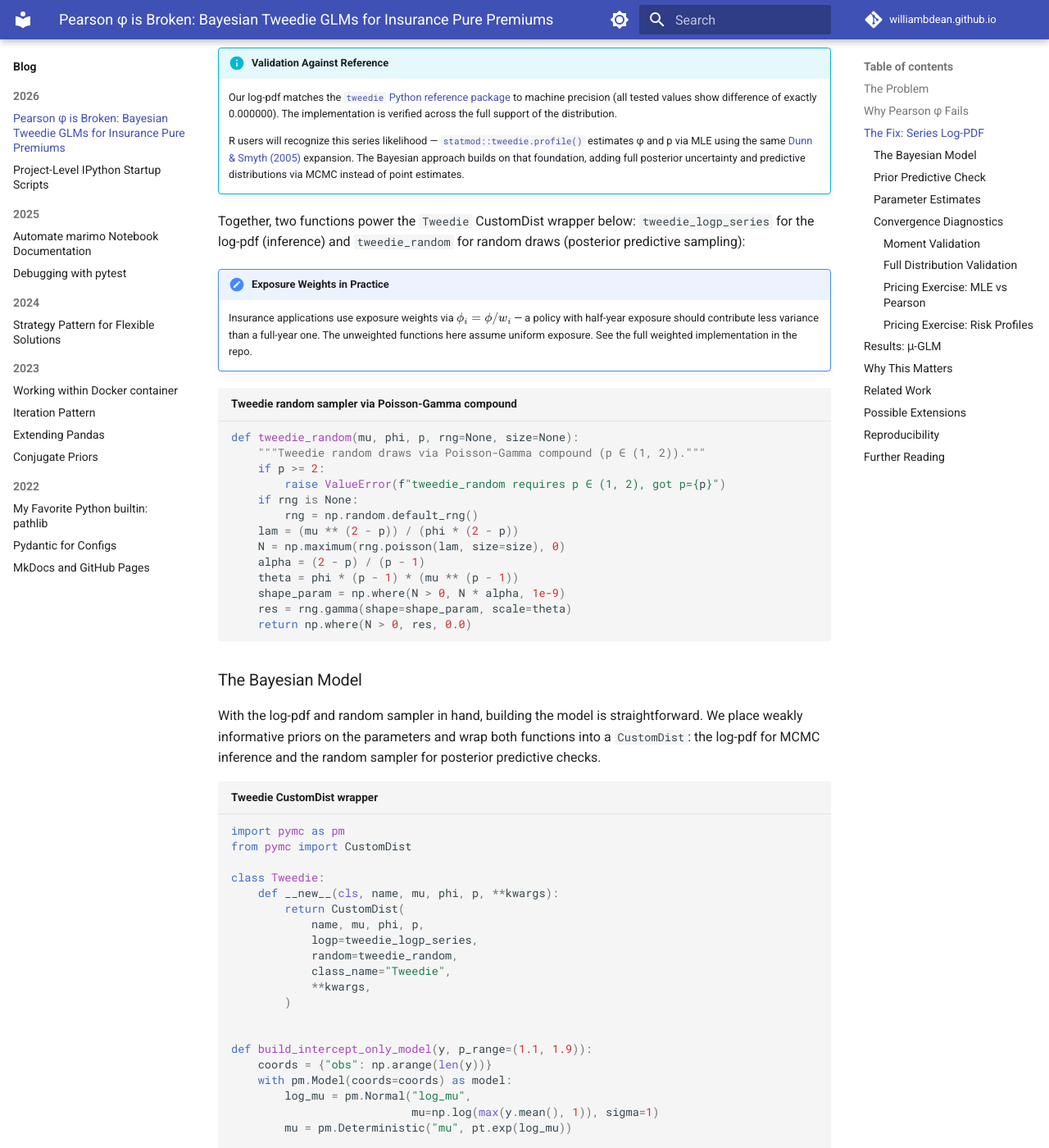
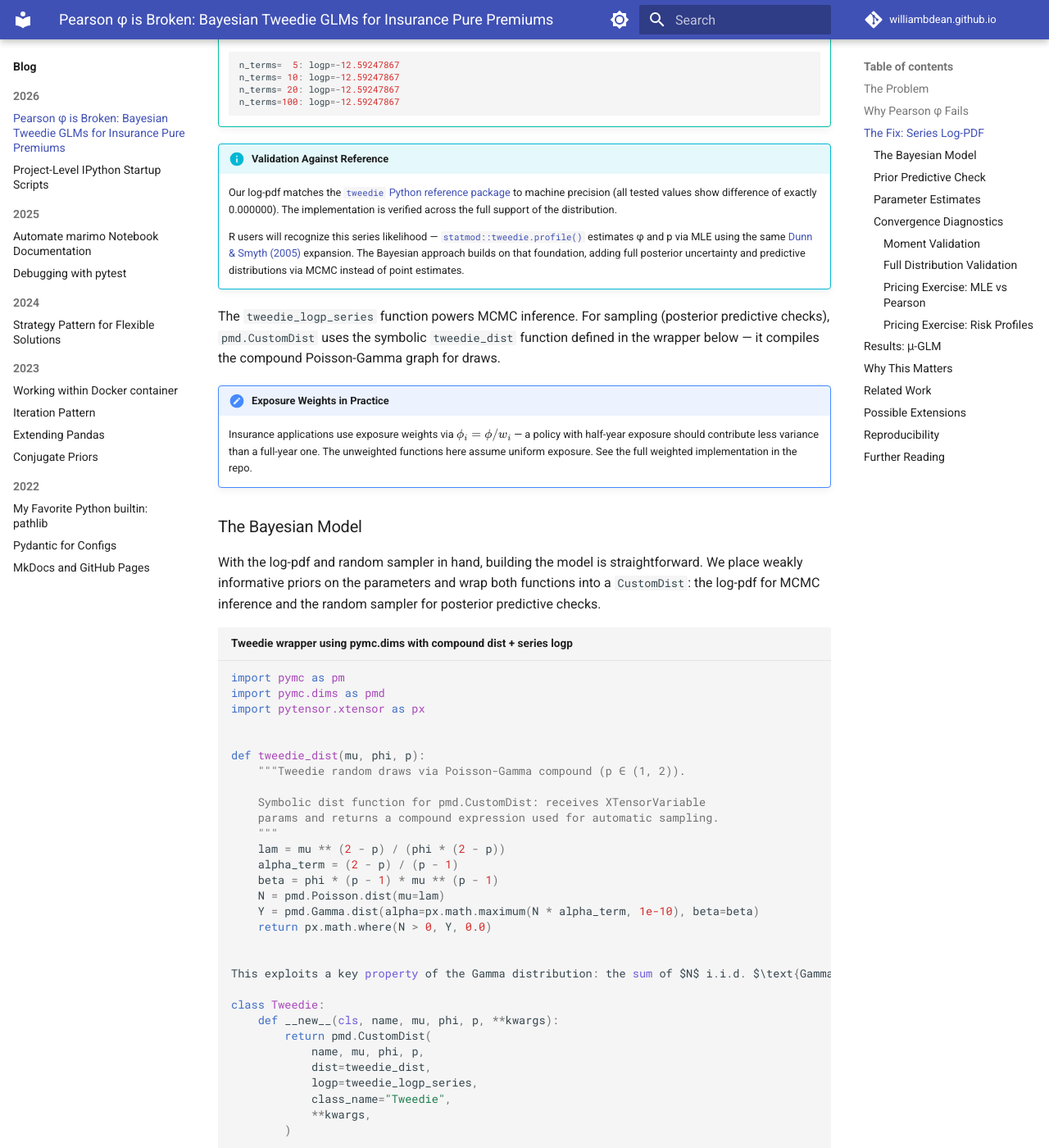
Before and after one commit to williambdean/williambdean.github.io, an MkDocs documentation site: the page built from docs/blog/posts/2026/pearson-phi-broken-tweedie.md, in a window 1280 px wide and 1400 px high, scrolled down 3219 px. Shown: the whole window at 82% size. Built offline with MkDocs 1.6.1 and Material for MkDocs 9.7.7, drawn with Linux system fonts in a browser that asks for light colours; comment, search, counter and statistics services are not loaded; some of the changed text lies outside the part shown.

Commit message:
update with pymc.dims

````diff
--- a/docs/blog/posts/2026/pearson-phi-broken-tweedie.md
+++ b/docs/blog/posts/2026/pearson-phi-broken-tweedie.md
@@ -50,49 +50,53 @@
 
 where $W_j$ involves gamma functions and power terms. This looks intimidating, but in log-space with a modest number of terms (20 is plenty), it evaluates cleanly:
 
-```python title="Tweedie log-pdf via series expansion (PyTensor)"
+```python title="Tweedie log-pdf via series expansion (pytensor.xtensor)"
 import pytensor
 import pytensor.tensor as pt
+import pytensor.xtensor as px
+from pytensor.xtensor import as_xtensor
 
 
 def tweedie_logp_series(value, mu, phi, p, n_terms=20):
     """Tweedie log-pdf via series expansion (Dunn & Smyth 2005).
 
-    Uses plain PyTensor ops for PyMC 6.0 compatibility: xtensor's
-    named axes require dims metadata that PyMC 6.0 strips during
-    broadcasting. Plain tensor ops handle scalar-vector broadcasting
-    without dims information.
+    Uses pytensor.xtensor operations throughout. Dim-name broadcasting
+    replaces manual reshapes — ``j`` with dims ``("term",)`` and
+    ``value`` with dims ``("obs",)`` broadcast to ``("term", "obs")``.
     """
-    j = pt.arange(1, n_terms + 1, dtype=pytensor.config.floatX).reshape((-1, 1))
+    j = as_xtensor(
+        pt.arange(1, n_terms + 1, dtype=pytensor.config.floatX),
+        dims=("term",),
+    )
     alpha = (2 - p) / (p - 1)
 
-    log_v = pt.log(pt.switch(pt.gt(value, 1e-9), value, 1.0))
+    log_v = px.math.log(px.math.where(value > 1e-9, value, 1.0))
     ll_core = (
-        (value * pt.pow(mu, 1 - p) / (1 - p) - pt.pow(mu, 2 - p) / (2 - p))
-        / phi
+        (value * mu ** (1 - p) / (1 - p) - mu ** (2 - p) / (2 - p)) / phi
     )
 
     log_Wj = (
         j * alpha * log_v
-        - j * (1 + alpha) * pt.log(phi)
-        - j * pt.log(pt.abs(2 - p))
-        - j * alpha * pt.log(p - 1)
-        - pt.gammaln(j + 1)
-        - pt.gammaln(pt.maximum(j * alpha, 1e-10))
+        - j * (1 + alpha) * px.math.log(phi)
+        - j * px.math.log(abs(2 - p))
+        - j * alpha * px.math.log(p - 1)
+        - px.math.gammaln(j + 1)
+        - px.math.gammaln(px.math.maximum(j * alpha, 1e-10))
     )
-    log_a = pt.log(pt.sum(pt.exp(log_Wj), axis=0)) - log_v
+    log_a = px.math.log((px.math.exp(log_Wj)).sum(dim="term")) - log_v
     logp_pos = ll_core + log_a
-    logp_zero = -pt.pow(mu, 2 - p) / (phi * (2 - p))
-    return pt.switch(pt.le(value, 1e-9), logp_zero, logp_pos)
+    logp_zero = -(mu ** (2 - p)) / (phi * (2 - p))
+    return px.math.where(value <= 1e-9, logp_zero, logp_pos)
 ```
 
 The key implementation choices:
 
 - **Everything in log-space** — avoids underflow from the tiny density values
-- **`logsumexp` for series summation** — numerically stable aggregation
+- **`sum(dim="term")` for series summation** — named dimension reduction instead of `axis=0`
 - **`maximum` for gamma function inputs** — prevents domain errors at alpha near zero
+- **Dim-name broadcasting** — ``j`` with dims ``("term",)`` and ``value`` with dims ``("obs",)`` broadcast naturally to ``("term", "obs")``, replacing the manual ``reshape((-1, 1))`` needed in the tensor version
 
-This `tweedie_logp_series` function becomes the `logp` for the `Tweedie` CustomDist wrapper below — it is what MCMC uses to evaluate the likelihood of observed data at each step.
+This `tweedie_logp_series` function becomes the `logp` for the `Tweedie` wrapper below — it is what MCMC uses to evaluate the likelihood of observed data at each step.
 
 !!! tip "Series Convergence"
     The series converges rapidly for the parameter range we encounter ($p \in (1.1, 1.9)$, typical claim sizes). Even 5 terms match 100 terms to machine precision across this range. The default of 20 terms gives a generous safety margin. For extreme cases near $p=1.01$ or $p=1.99$, convergence slows and more terms may be needed — in practice these edge cases are rare in insurance data.
@@ -109,41 +113,43 @@
 
     R users will recognize this series likelihood — [`statmod::tweedie.profile()`](https://www.rdocumentation.org/packages/tweedie/versions/2.3.5/topics/tweedie.profile) estimates φ and p via MLE using the same [Dunn & Smyth (2005)](https://doi.org/10.1007/s11222-005-4070-y) expansion. The Bayesian approach builds on that foundation, adding full posterior uncertainty and predictive distributions via MCMC instead of point estimates.
 
-Together, two functions power the `Tweedie` CustomDist wrapper below: `tweedie_logp_series` for the log-pdf (inference) and `tweedie_random` for random draws (posterior predictive sampling):
+The `tweedie_logp_series` function powers MCMC inference. For sampling (posterior predictive checks), `pmd.CustomDist` uses the symbolic `tweedie_dist` function defined in the wrapper below — it compiles the compound Poisson-Gamma graph for draws.
 
 !!! note "Exposure Weights in Practice"
     Insurance applications use exposure weights via $\phi_i = \phi / w_i$ — a policy with half-year exposure should contribute less variance than a full-year one. The unweighted functions here assume uniform exposure. See the full weighted implementation in the repo.
-
-```python title="Tweedie random sampler via Poisson-Gamma compound"
-def tweedie_random(mu, phi, p, rng=None, size=None):
-    """Tweedie random draws via Poisson-Gamma compound (p ∈ (1, 2))."""
-    if p >= 2:
-        raise ValueError(f"tweedie_random requires p ∈ (1, 2), got p={p}")
-    if rng is None:
-        rng = np.random.default_rng()
-    lam = (mu ** (2 - p)) / (phi * (2 - p))
-    N = np.maximum(rng.poisson(lam, size=size), 0)
-    alpha = (2 - p) / (p - 1)
-    theta = phi * (p - 1) * (mu ** (p - 1))
-    shape_param = np.where(N > 0, N * alpha, 1e-9)
-    res = rng.gamma(shape=shape_param, scale=theta)
-    return np.where(N > 0, res, 0.0)
-```
 
 ### The Bayesian Model
 
 With the log-pdf and random sampler in hand, building the model is straightforward. We place weakly informative priors on the parameters and wrap both functions into a `CustomDist`: the log-pdf for MCMC inference and the random sampler for posterior predictive checks.
 
-```python title="Tweedie CustomDist wrapper"
+```python title="Tweedie wrapper using pymc.dims with compound dist + series logp"
 import pymc as pm
-from pymc import CustomDist
+import pymc.dims as pmd
+import pytensor.xtensor as px
+
+
+def tweedie_dist(mu, phi, p):
+    """Tweedie random draws via Poisson-Gamma compound (p ∈ (1, 2)).
+
+    Symbolic dist function for pmd.CustomDist: receives XTensorVariable
+    params and returns a compound expression used for automatic sampling.
+    """
+    lam = mu ** (2 - p) / (phi * (2 - p))
+    alpha_term = (2 - p) / (p - 1)
+    beta = phi * (p - 1) * mu ** (p - 1)
+    N = pmd.Poisson.dist(mu=lam)
+    Y = pmd.Gamma.dist(alpha=px.math.maximum(N * alpha_term, 1e-10), beta=beta)
+    return px.math.where(N > 0, Y, 0.0)
+
+
+This exploits a key property of the Gamma distribution: the sum of $N$ i.i.d. $\text{Gamma}(\alpha, \beta)$ variables is $\text{Gamma}(N \cdot \alpha, \beta)$. So instead of summing $N$ individual Gamma draws, we draw a single Gamma with shape $N \cdot \alpha_{\text{term}}$. When $N = 0$, the `where` returns 0 — the point mass at zero that characterizes the Tweedie.
 
 class Tweedie:
     def __new__(cls, name, mu, phi, p, **kwargs):
-        return CustomDist(
+        return pmd.CustomDist(
             name, mu, phi, p,
+            dist=tweedie_dist,
             logp=tweedie_logp_series,
-            random=tweedie_random,
             class_name="Tweedie",
             **kwargs,
         )
@@ -152,17 +158,17 @@
 def build_intercept_only_model(y, p_range=(1.1, 1.9)):
     coords = {"obs": np.arange(len(y))}
     with pm.Model(coords=coords) as model:
-        log_mu = pm.Normal("log_mu",
-                           mu=np.log(max(y.mean(), 1)), sigma=1)
-        mu = pm.Deterministic("mu", pt.exp(log_mu))
+        log_mu = pmd.Normal("log_mu",
+                            mu=np.log(max(y.mean(), 1)), sigma=1)
+        mu = pmd.Deterministic("mu", px.math.exp(log_mu))
 
-        log_phi = pm.Normal("log_phi", mu=5.0, sigma=2.0)
-        phi = pm.Deterministic("phi", pt.exp(log_phi))
+        log_phi = pmd.Normal("log_phi", mu=0, sigma=1)
+        phi = pmd.Deterministic("phi", px.math.exp(log_phi))
 
-        p_logit = pm.Normal("p_logit", mu=0, sigma=1.5)
-        p = pm.Deterministic("p",
+        p_logit = pmd.Normal("p_logit", mu=-0.5, sigma=0.5)
+        p = pmd.Deterministic("p",
             p_range[0] + (p_range[1] - p_range[0])
-            * pm.math.sigmoid(p_logit))
+            * pmd.math.sigmoid(p_logit))
 
         Tweedie("y_obs", mu=mu, phi=phi, p=p, observed=y, dims="obs")
     return model
@@ -246,7 +252,7 @@
 
 The 95% credible ellipse is well-centered on the true (MLE) values with moderate positive correlation: higher φ means slightly higher p, but the correlation is weak (≈ 0.3). This is the expected pattern — a larger dispersion naturally pairs with a slightly higher power parameter since both push in the same direction (more variance). The key point is that the posterior is **not** degenerate along the φ-p diagonal, confirming both parameters are separately identifiable from the data.
 
-Posterior predictive checks (PPC) are a critical validation step in Bayesian workflow. Because the `Tweedie` wrapper provides `tweedie_random` as the `random` argument to `CustomDist`, PyMC handles posterior predictive sampling automatically:
+Posterior predictive checks (PPC) are a critical validation step in Bayesian workflow. Because the `Tweedie` wrapper provides the symbolic `tweedie_dist` to `pmd.CustomDist`, PyMC handles posterior predictive sampling automatically via the compiled compound graph:
 
 ```python title="Posterior predictive check — using pm.sample_posterior_predictive"
 with model:
@@ -267,8 +273,6 @@
     "n_nonzero": np.sum(y_obs > 0),
 }
 ```
-
-The key point: `tweedie_random` defined in the `Tweedie` class is what `sample_posterior_predictive` uses under the hood to generate draws — no manual thinning or re-sampling needed.
 
 #### Moment Validation
 
@@ -345,20 +349,20 @@
 
 Adding covariates on the mean via a log-link GLM reveals something interesting:
 
-```python title="Tweedie GLM with covariates"
+```python title="Tweedie GLM with covariates (pymc.dims)"
 def build_glm_model(y, X, features, p_range=(1.1, 1.9)):
     coords = {"features": features, "obs": np.arange(len(y))}
     with pm.Model(coords=coords) as model:
-        beta = pm.Normal("beta", mu=0, sigma=1, dims="features")
-        mu = pm.Deterministic("mu", pt.exp(pt.dot(X, beta)))
+        beta = pmd.Normal("beta", mu=0, sigma=1, dims="features")
+        mu = pmd.Deterministic("mu", pt.exp(pt.dot(X, beta)))
 
-        log_phi = pm.Normal("log_phi", mu=5.0, sigma=2.0)
-        phi = pm.Deterministic("phi", pt.exp(log_phi))
+        log_phi = pmd.Normal("log_phi", mu=0, sigma=1)
+        phi = pmd.Deterministic("phi", px.math.exp(log_phi))
 
-        p_logit = pm.Normal("p_logit", mu=0, sigma=1.5)
-        p = pm.Deterministic("p",
+        p_logit = pmd.Normal("p_logit", mu=-0.5, sigma=0.5)
+        p = pmd.Deterministic("p",
             p_range[0] + (p_range[1] - p_range[0])
-            * pm.math.sigmoid(p_logit))
+            * pmd.math.sigmoid(p_logit))
 
         Tweedie("y_obs", mu=mu, phi=phi, p=p, observed=y, dims="obs")
     return model
@@ -437,13 +441,16 @@
 ```
 
 ```bash
-# Generate all figures (uv installs dependencies automatically)
+# Generate all figures and analysis (uv installs dependencies automatically)
 uv run docs/blog/posts/scripts/pearson-phi-broken-tweedie/fig_profile_likelihood.py
+uv run docs/blog/posts/scripts/pearson-phi-broken-tweedie/fig_prior_posterior.py
 uv run docs/blog/posts/scripts/pearson-phi-broken-tweedie/fig_ppc_validation.py
 uv run docs/blog/posts/scripts/pearson-phi-broken-tweedie/fig_zero_rate_comparison.py
 uv run docs/blog/posts/scripts/pearson-phi-broken-tweedie/fig_ppc_distribution.py
 uv run docs/blog/posts/scripts/pearson-phi-broken-tweedie/fig_pricing_profiles.py
 uv run docs/blog/posts/scripts/pearson-phi-broken-tweedie/fig_posterior_pairs.py
+uv run docs/blog/posts/scripts/pearson-phi-broken-tweedie/time_sampling.py
+uv run docs/blog/posts/scripts/pearson-phi-broken-tweedie/compute_pearson_phi.py
 ```
 
 Each figure script is fully self-contained using `uv` inline dependency metadata — there is no environment setup or `requirements.txt` needed. The scripts generate synthetic Tweedie data internally, so no external data files are required.
````
Also changed, not shown: docs/blog/posts/scripts/pearson-phi-broken-tweedie/fig_prior_posterior.py (+42 -24 lines), docs/blog/posts/scripts/pearson-phi-broken-tweedie/time_sampling.py (+43 -23 lines).
